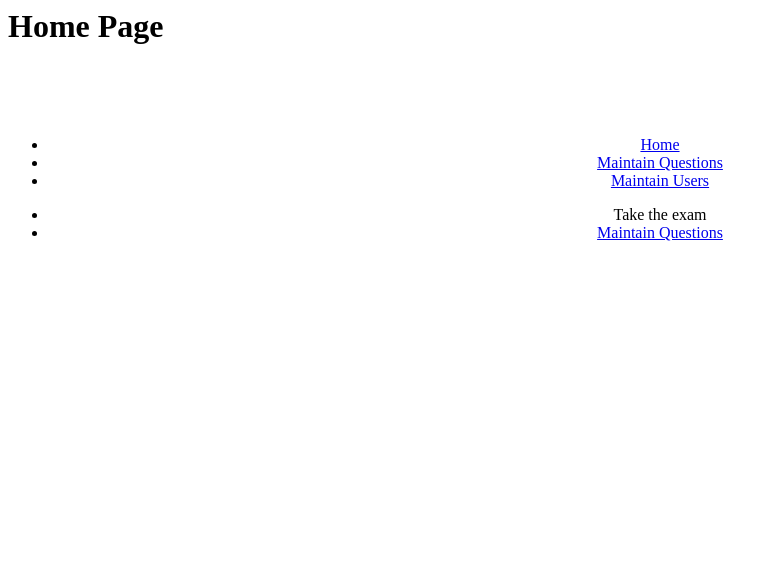
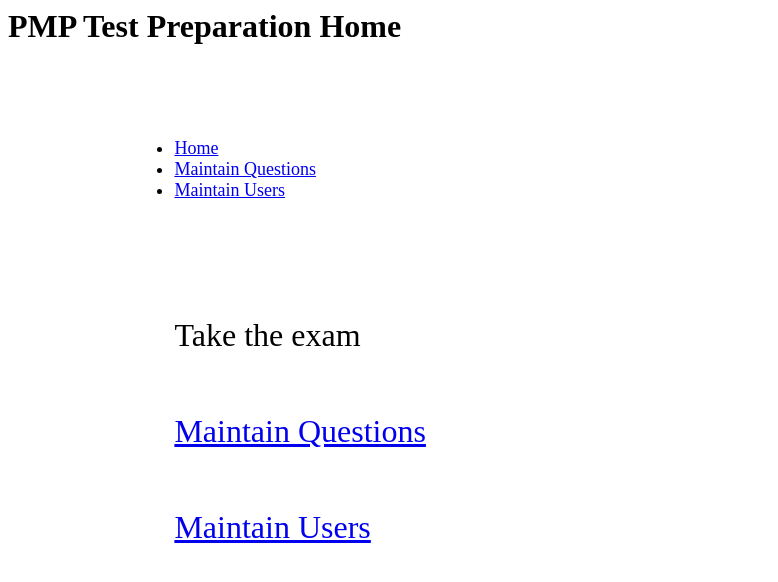
Before and after one commit to ramkelath/testprep, a PHP site: page /views/homepage.php in a window 1280 px wide. Shown: the top 582 px of the page, without its empty margins (0-778 px from the left). Run offline with PHP 8.4, Linux system fonts and the light colour scheme.

Commit message:
Improve look of home page.

```diff
--- a/views/homepage.php
+++ b/views/homepage.php
@@ -1,18 +1,22 @@
 
 <h1 class="text-center">
-      Home Page
+      PMP Test Preparation Home
 </h1>
 <br>
 <br>
 <br>
 
-<div style="text-align:center">
-<ul class="breadcrumb">
+<div style="width:80%; margin:auto">
+<div class="text-left ml-5">
+<ul class="breadcrumb" style="font-size:large">
   <li><a href="#">Home</a></li>
   <li><a href="#">Maintain Questions</a></li>
   <li><a href="#">Maintain Users</a></li>
 </ul>
-<ul style="cell-padding:10px">
+</div>
+<br/><br/>
+<div class="text-left">
+<ul style="cell-padding:10px; line-height: 300%; font-size:xx-large; list-style-type: none">
 <li>
 <a  onclick="window.open('/testprep/examcontroller.php',
                          'newwindow',
@@ -23,5 +27,9 @@
 <li>
 <a href = "/testprep/questionmaintcontroller.php">Maintain Questions</a>
 </li>
+<li>
+<a href="#">Maintain Users</a>
+</li>
 </ul>
 </div>
+</div>
```
